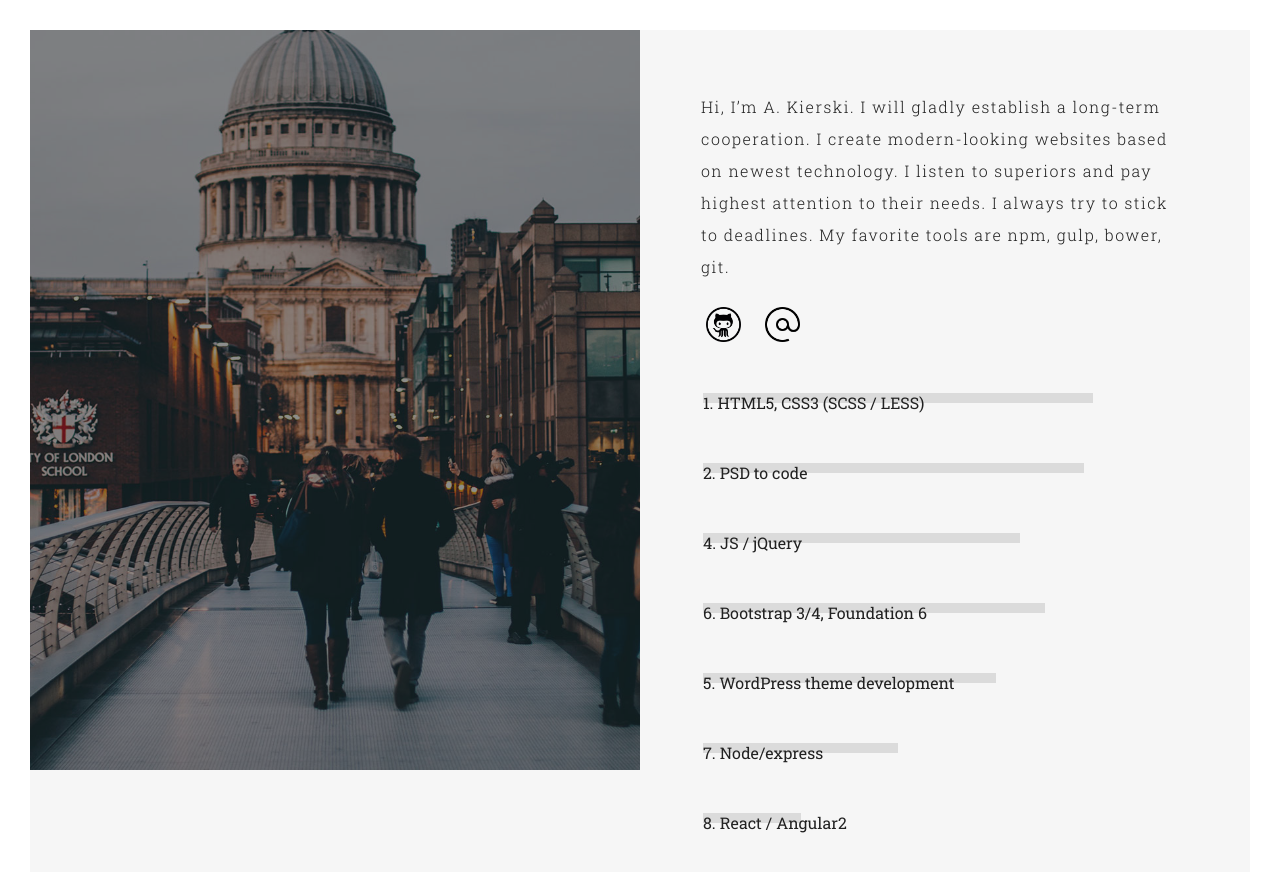
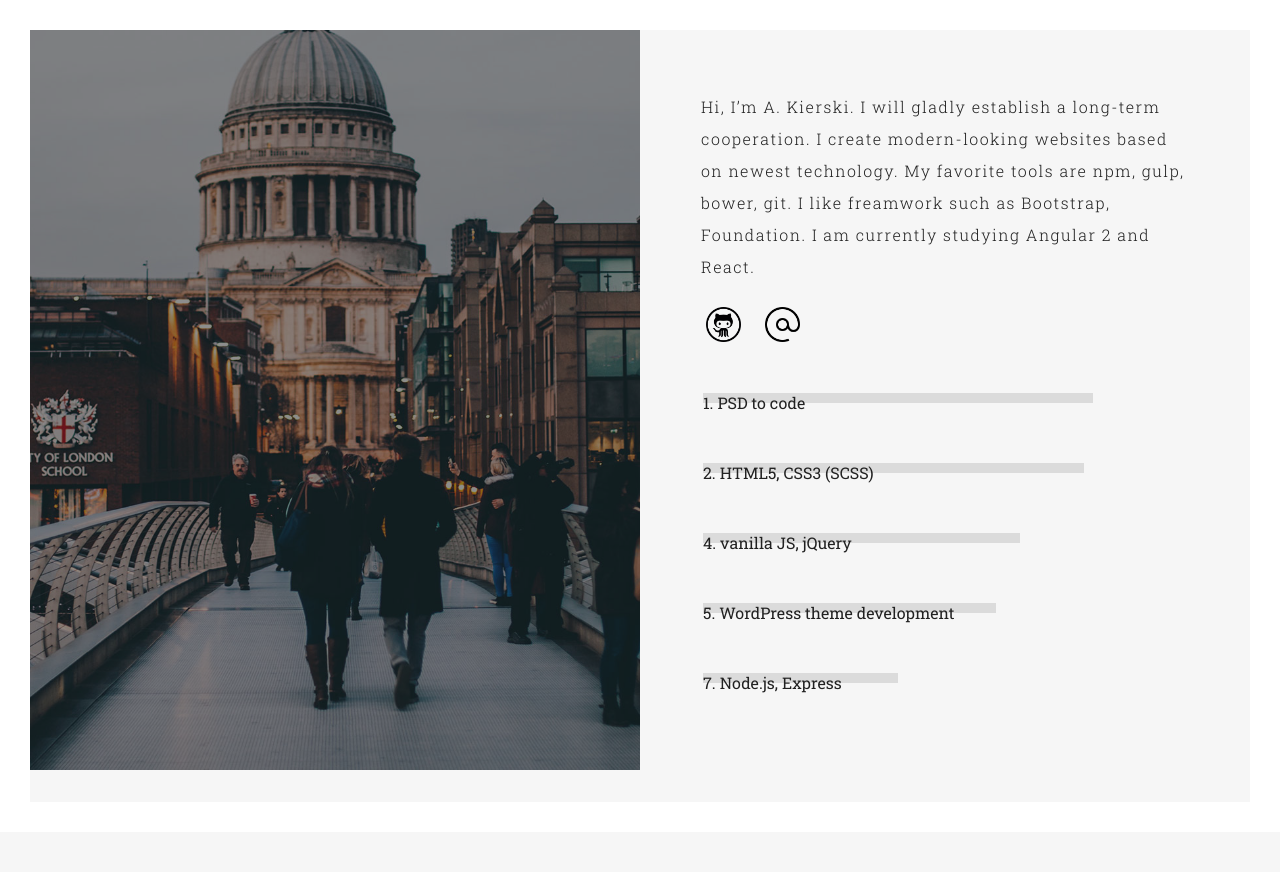
Before and after one commit to kierski/kierski.github.io, a website: page index.html in a window 1280 px wide. Shown: the part 800-1672 px from the top of the page. After the commit the page ends 1632 px from the top, so only its background shows below. Drawn offline with Linux system fonts and the light colour scheme.

Commit message:
modified index.html

```diff
--- a/index.html
+++ b/index.html
@@ -6,7 +6,7 @@
   <meta http-equiv="X-UA-Compatible" content="IE=edge">
   <meta name="viewport" content="width=device-width, initial-scale=1">
   <title>Kier.ski</title>
-  <link rel="shortcut icon" type="image/png" href="favicon.ico"/>
+  <link rel="shortcut icon" href="public/favicon.ico"/>
   <link href="https://fonts.googleapis.com/css?family=Roboto+Slab:300,400" rel="stylesheet">
   <link rel="stylesheet" href="public/css/main.css">
 </head>
@@ -33,7 +33,7 @@
   <section id="about" class="about">
     <div class="about__cover"></div>
     <div class="about__me">
-      <p>Hi, I’m A. Kierski. I will gladly establish a long-term cooperation. I create modern-looking  websites based on newest technology. I listen to superiors and pay highest attention to their needs. I always try to stick to deadlines.‍ My favorite tools are npm, gulp, bower, git.</p>
+      <p>Hi, I’m A. Kierski. I will gladly establish a long-term cooperation. I create modern-looking  websites based on newest technology.‍ My favorite tools are npm, gulp, bower, git. I like freamwork such as Bootstrap, Foundation. I am currently studying Angular 2 and React.</p>
       <ul class="about__social">
         <li>
           <a class="about__social--github" target="_blank" href="https://github.com/kierski"></a>
@@ -45,19 +45,15 @@
       <div class="about__skills">
         <div class="about__skills--skillbar">
           <div class="about__skills--countbar" data-percent="80%"></div>
-          <div> <span>1. HTML5, CSS3 (SCSS / LESS)</span> </div>
+          <div> <span>1. PSD to code</span> </div>
         </div>
         <div class="about__skills--skillbar">
           <div class="about__skills--countbar" data-percent="78%"></div>
-          <div> <span>2. PSD to code</span> </div>
+          <div> <span>2. HTML5, CSS3 (SCSS)</span> </div>
         </div>
         <div class="about__skills--skillbar">
           <div class="about__skills--countbar" data-percent="65%"></div>
-          <div> <span>4. JS / jQuery</span> </div>
-        </div>
-        <div class="about__skills--skillbar">
-          <div class="about__skills--countbar" data-percent="70%"></div>
-          <div> <span>6. Bootstrap 3/4, Foundation 6</span> </div>
+          <div> <span>4. vanilla JS, jQuery</span> </div>
         </div>
         <div class="about__skills--skillbar">
           <div class="about__skills--countbar" data-percent="60%"></div>
@@ -65,11 +61,7 @@
         </div>
         <div class="about__skills--skillbar">
           <div class="about__skills--countbar" data-percent="40%"></div>
-          <div> <span>7. Node/express</span> </div>
-        </div>
-        <div class="about__skills--skillbar">
-          <div class="about__skills--countbar" data-percent="20%"></div>
-          <div> <span>8. React / Angular2</span> </div>
+          <div> <span>7. Node.js, Express</span> </div>
         </div>
       </div>
     </div>
```
